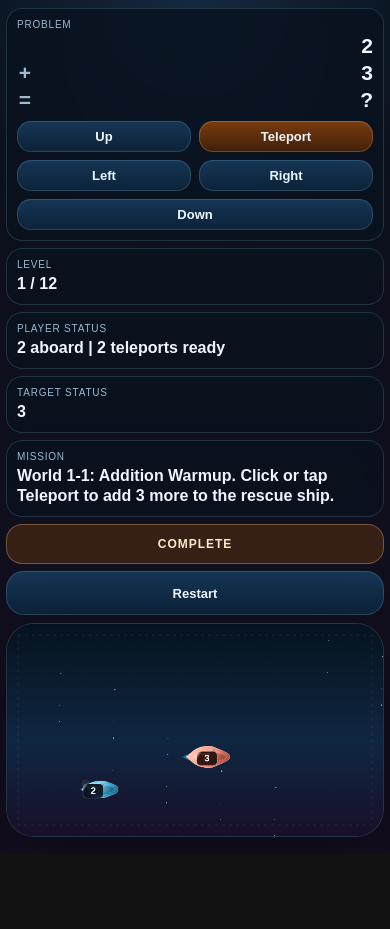
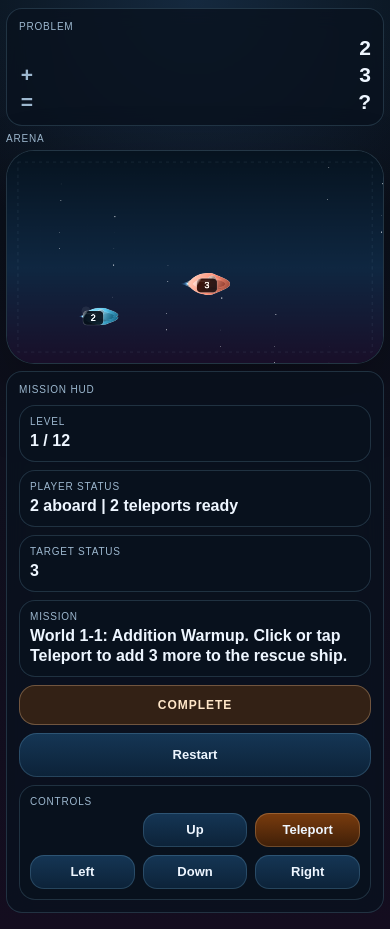
Before and after one commit to ChrisAtkinson78/primer-games, a website with bundled scripts: page public/index.html in a window 390 px wide. Before the commit the page ends 853 px from the top, so only its background shows below. Built offline with nearby package versions, Linux system fonts and the light colour scheme.

Commit message:
ui: rearrange layout (arena left, problem+HUD right)

```diff
--- a/public/game.js
+++ b/public/game.js
@@ -1208,7 +1208,7 @@ export class MathBlasterGame {
 
   drawShipBody(ctx, ship, config) {
     ctx.save();
-    ctx.translate(config.centered ? ship.x + ship.width * 0.5 : ship.x + ship.width * 0.5, ship.y);
+    ctx.translate(ship.x + ship.width * 0.5, ship.y);
     this.drawThruster(
       ctx,
       -ship.width * 0.44,
@@ -1285,7 +1285,6 @@ export class MathBlasterGame {
     ctx.restore();
 
     this.drawShipBody(ctx, ship, {
-      centered: true,
       profile: 'player',
       thrusterPower: this.getPlayerThrusterPower(),
       thrusterColors: {
--- a/public/main.js
+++ b/public/main.js
@@ -143,9 +143,9 @@ const getConfiguredQuizPerOp = () => {
 
 root.innerHTML = `
   <div class="app-shell">
-    <div class="hud">
-      <div class="hud__group hud__group--problem">
-        <div class="hud__label">Problem</div>
+    <div class="game-layout">
+      <section class="problem-card" aria-labelledby="problemPanelLabel">
+        <div id="problemPanelLabel" class="hud__label">Problem</div>
         <div class="problem-panel" aria-live="polite">
           <div class="problem-panel__line">
             <span class="problem-panel__operator" aria-hidden="true"></span>
@@ -160,16 +160,18 @@ root.innerHTML = `
             <span id="problemBottom" class="problem-panel__value">?</span>
           </div>
         </div>
-        <div id="roundRecap" class="hud__note hud__note--recap" hidden></div>
+      </section>
 
-        <div class="controls controls--pane" aria-label="Controls">
-          <button id="upButton" class="control-button" type="button">Up</button>
-          <button id="fireButton" class="control-button control-button--accent controls__fire" type="button">Teleport</button>
-          <button id="leftButton" class="control-button" type="button">Left</button>
-          <button id="rightButton" class="control-button" type="button">Right</button>
-          <button id="downButton" class="control-button" type="button">Down</button>
+      <section class="arena-pane" aria-labelledby="arenaLabel">
+        <div id="arenaLabel" class="hud__label">Arena</div>
+        <div class="game-frame">
+          <canvas id="gameCanvas" width="960" height="540" aria-label="Math space game"></canvas>
         </div>
-      </div>
+      </section>
+
+      <section class="hud" aria-labelledby="missionHudLabel">
+        <div id="missionHudLabel" class="hud__label hud__label--pane">Mission HUD</div>
+        <div class="hud__stack">
           <div class="hud__group">
             <div class="hud__label">Level</div>
             <div id="levelLabel" class="hud__value">1 / 12</div>
@@ -182,22 +184,30 @@ root.innerHTML = `
             <div class="hud__label">Target Status</div>
             <div id="enemyLabel" class="hud__value">0</div>
           </div>
-      <div class="hud__group hud__group--wide">
+          <div class="hud__group hud__group--mission">
             <div class="hud__label">Mission</div>
             <div id="messageLabel" class="hud__value">Press Teleport to send people to safety.</div>
             <div id="helperCaption" class="hud__note" hidden></div>
+            <div id="roundRecap" class="hud__note hud__note--recap" hidden></div>
           </div>
           <div class="hud__actions">
             <button id="nextRoundButton" class="hud__button" type="button" hidden>Next Round</button>
             <div id="completeLabel" class="hud__complete" hidden>Complete</div>
-      </div>
             <button id="restartButton" class="hud__button" type="button">Restart</button>
           </div>
-
-    <div class="game-frame">
-      <canvas id="gameCanvas" width="960" height="540" aria-label="Math space game"></canvas>
+          <div class="hud__group hud__group--controls">
+            <div class="hud__label">Controls</div>
+            <div class="controls controls--pane" aria-label="Controls">
+              <button id="upButton" class="control-button" type="button">Up</button>
+              <button id="fireButton" class="control-button control-button--accent controls__fire" type="button">Teleport</button>
+              <button id="leftButton" class="control-button" type="button">Left</button>
+              <button id="rightButton" class="control-button" type="button">Right</button>
+              <button id="downButton" class="control-button" type="button">Down</button>
             </div>
-
+          </div>
+        </div>
+      </section>
+    </div>
 
     <div id="planningMissionModal" class="mission-modal" hidden>
       <div class="mission-modal__backdrop"></div>
--- a/public/styles.css
+++ b/public/styles.css
@@ -29,19 +29,29 @@ button {
 }
 
 .app-shell {
-  width: min(1100px, calc(100vw - 24px));
+  width: min(1320px, calc(100vw - 24px));
   margin: 0 auto;
   padding: 14px 0 24px;
 }
 
-.hud {
+.game-layout {
   display: grid;
-  grid-template-columns: minmax(170px, 0.95fr) repeat(3, minmax(0, 1fr)) minmax(180px, 1.2fr) auto auto;
-  gap: 9px;
-  align-items: stretch;
-  margin-bottom: 10px;
+  grid-template-columns: minmax(0, 1.5fr) minmax(320px, 0.82fr);
+  grid-template-areas:
+    "arena problem"
+    "arena hud";
+  gap: 12px;
+  align-items: start;
 }
 
+.problem-card,
+.arena-pane,
+.hud {
+  min-width: 0;
+}
+
+.problem-card,
+.hud,
 .hud__group {
   padding: 10px 12px;
   border: 1px solid var(--panel-border);
@@ -50,12 +60,32 @@ button {
   backdrop-filter: blur(10px);
 }
 
-.hud__group--wide {
-  min-width: 0;
+.problem-card {
+  grid-area: problem;
+  padding: 14px 16px;
 }
 
-.hud__group--problem {
-  align-self: start;
+.arena-pane {
+  grid-area: arena;
+}
+
+.hud {
+  grid-area: hud;
+  padding: 14px 16px 16px;
+}
+
+.hud__stack {
+  display: grid;
+  gap: 10px;
+}
+
+.hud__group {
+  padding: 10px 12px;
+}
+
+.hud__group--mission,
+.hud__group--controls {
+  min-width: 0;
 }
 
 .hud__label {
@@ -64,6 +94,10 @@ button {
   text-transform: uppercase;
   letter-spacing: 0.08em;
   color: var(--muted);
+}
+
+.hud__label--pane {
+  margin-bottom: 10px;
 }
 
 .hud__value {
@@ -123,14 +157,15 @@ button {
 
 .hud__actions {
   display: grid;
-  gap: 6px;
+  grid-template-columns: repeat(3, minmax(0, 1fr));
+  gap: 8px;
   align-content: stretch;
 }
 
 .hud__complete {
   display: grid;
   place-items: center;
-  min-height: 42px;
+  min-height: 46px;
   padding: 6px 12px;
   border: 1px solid rgba(255, 209, 155, 0.3);
   border-radius: 16px;
@@ -153,8 +188,8 @@ button {
 }
 
 .hud__button {
+  width: 100%;
   padding: 0 16px;
-  min-width: 96px;
   min-height: 46px;
   font-size: 14px;
   font-weight: 700;
@@ -170,6 +205,7 @@ button {
 .game-frame {
   position: relative;
   overflow: hidden;
+  margin-top: 8px;
   border: 1px solid rgba(157, 221, 255, 0.18);
   border-radius: 28px;
   background: rgba(8, 16, 26, 0.75);
@@ -180,23 +216,23 @@ button {
   display: block;
   width: 100%;
   /* Fit-to-viewport behavior: keep arena visible without scrolling.
-     - Cap height based on viewport height minus HUD/controls overhead.
+     - Cap height based on viewport height minus problem/HUD overhead.
      - Preserve the 16:9 aspect ratio.
   */
   height: auto;
-  max-height: calc(100vh - 210px);
+  max-height: calc(100vh - 56px);
   aspect-ratio: 16 / 9;
 }
 
 @media (max-height: 820px) {
   #gameCanvas {
-    max-height: calc(100vh - 180px);
+    max-height: calc(100vh - 40px);
   }
 }
 
 @media (max-height: 720px) {
   #gameCanvas {
-    max-height: calc(100vh - 160px);
+    max-height: calc(100vh - 24px);
   }
 }
 
@@ -212,13 +248,14 @@ button {
 
 /* Controls rendered inside the left HUD pane (keeps arena as the focus). */
 .controls--pane {
-  margin-top: 10px;
+  margin-top: 6px;
   gap: 8px;
 }
 
 .control-button {
-  padding: 8px 10px;
-  font-size: 12px;
+  min-height: 34px;
+  padding: 7px 10px;
+  font-size: 11px;
   font-weight: 700;
   border-radius: 14px;
 }
@@ -370,12 +407,25 @@ button {
 
 @media (max-width: 820px) {
   .app-shell {
-    width: min(100vw - 16px, 1100px);
+    width: min(100vw - 16px, 1320px);
     padding-top: 10px;
   }
 
+  .game-layout {
+    grid-template-columns: 1fr;
+    grid-template-areas:
+      "problem"
+      "arena"
+      "hud";
+    gap: 10px;
+  }
+
+  .problem-card,
   .hud {
-    grid-template-columns: repeat(2, minmax(0, 1fr));
+    padding: 12px 14px;
+  }
+
+  .hud__stack {
     gap: 8px;
   }
 
@@ -391,22 +441,28 @@ button {
     font-size: 22px;
   }
 
-  .hud__actions,
-  .hud > .hud__button {
-    grid-column: span 2;
+  .hud__actions {
+    grid-template-columns: 1fr;
   }
 }
 
 @media (max-width: 520px) {
   .app-shell {
-    width: min(100vw - 12px, 1100px);
+    width: min(100vw - 12px, 1320px);
     padding: 8px 0 16px;
   }
 
+  .game-layout {
+    gap: 7px;
+  }
+
+  .problem-card,
   .hud {
-    grid-template-columns: 1fr;
-    gap: 7px;
-    margin-bottom: 8px;
+    padding: 12px;
+  }
+
+  .game-frame {
+    margin-top: 6px;
   }
 
   .hud__group {
@@ -439,9 +495,8 @@ button {
     font-size: 12px;
   }
 
-  .hud__actions,
-  .hud > .hud__button {
-    grid-column: auto;
+  .hud__actions {
+    grid-template-columns: 1fr;
   }
 
   .hud__button,
@@ -454,11 +509,10 @@ button {
   }
 
   .controls {
-    grid-template-columns: repeat(2, minmax(0, 1fr));
+    grid-template-columns: repeat(3, minmax(0, 1fr));
     grid-template-areas:
-      "up fire"
-      "left right"
-      "down down";
+      ". up fire"
+      "left down right";
     gap: 8px;
   }
 
```
Lines whose indentation alone changed are shown as unchanged.
